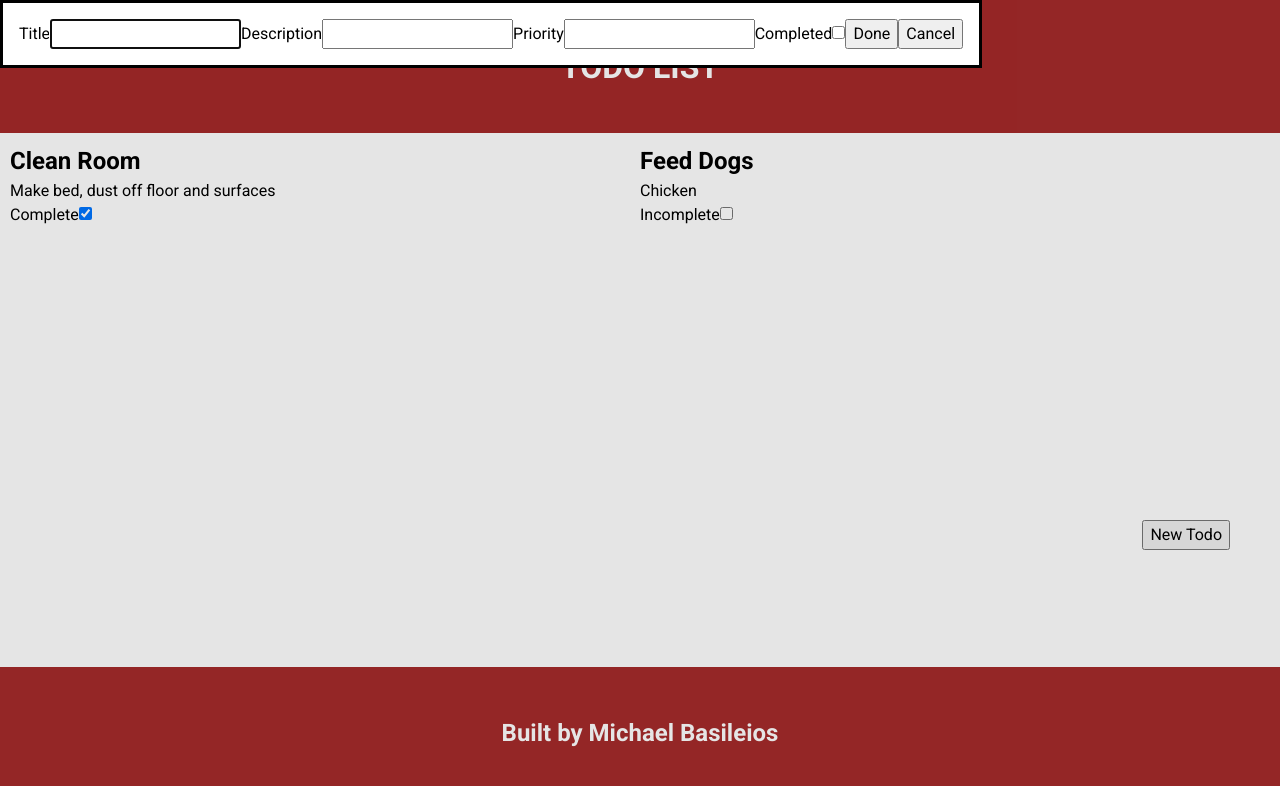
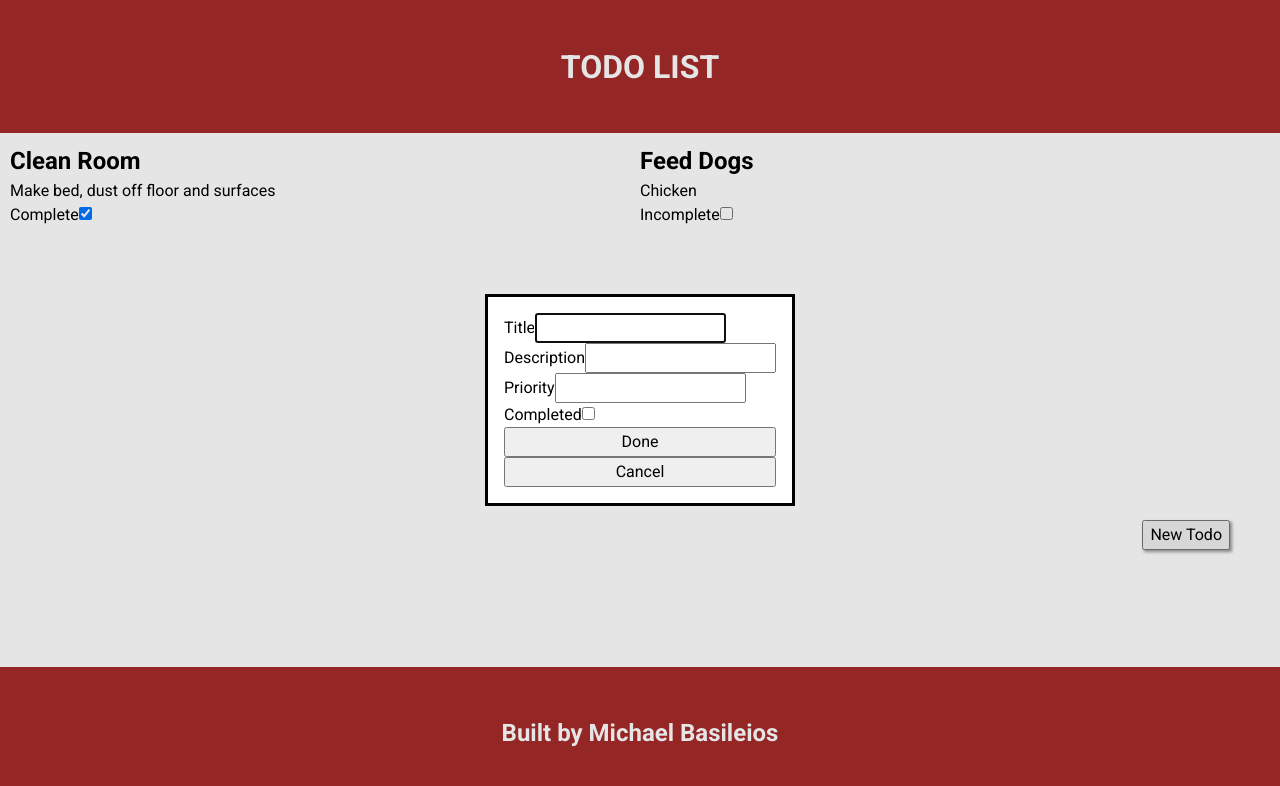
Before and after one commit to michaelbasileios/OP-todo-list, a website built with webpack: page src/index.html in a window 1280 px wide. Both pictures are taken after a click on the button "New Todo". Built offline with nearby package versions, Linux system fonts and the light colour scheme.

Commit message:
Center form dialog

```diff
--- a/src/styles.css
+++ b/src/styles.css
@@ -58,4 +58,17 @@ header, footer {
     height: fit-content;
     right: 50px;
     bottom: 250px;
+    box-shadow: 2px 2px 3px #999;
 }
+
+#new-todo-form {
+    position: absolute;
+    top: 50%;
+    left: 50%;
+    transform: translate(-50%, -50%);
+}
+
+#todo-form {
+    display: flex;
+    flex-direction: column;
+}
```
